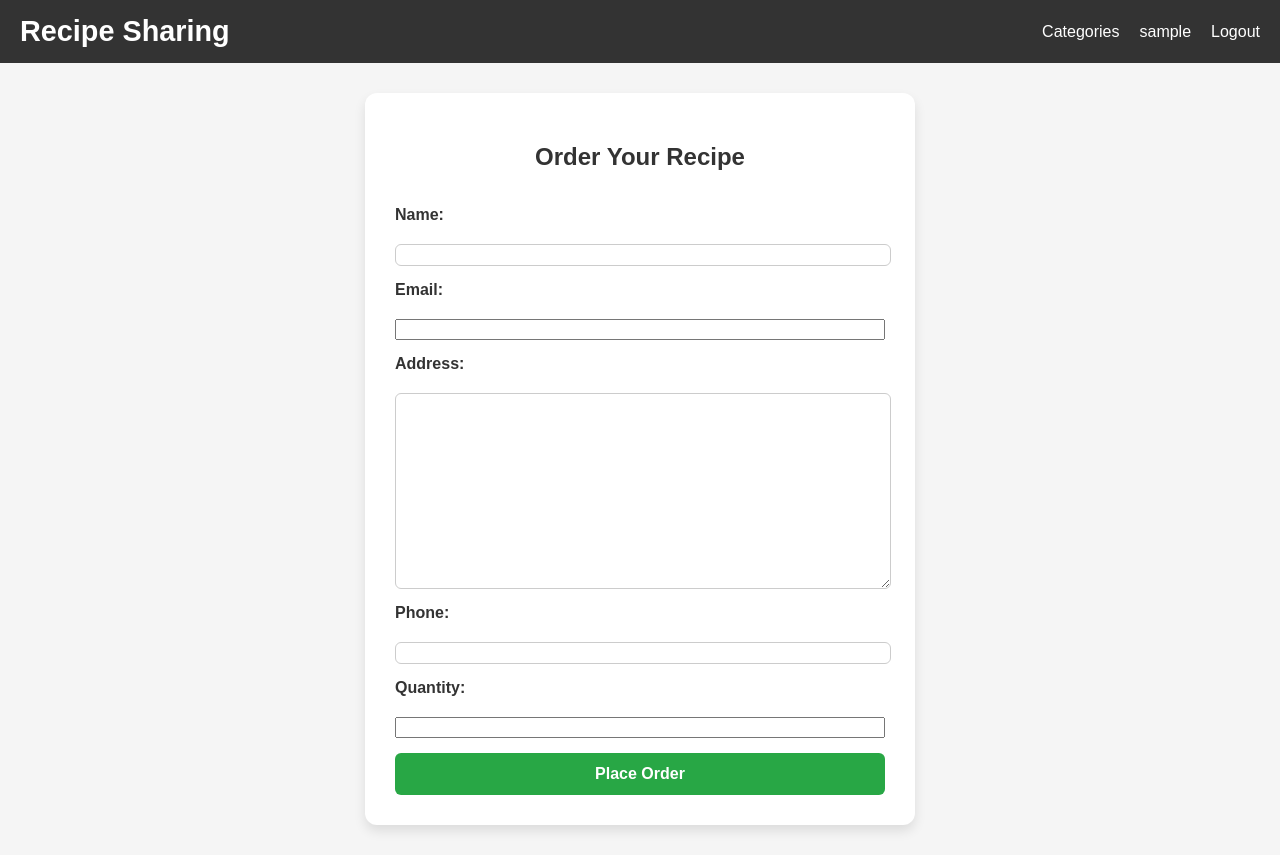
After one commit to Tharaniguru/RecipeSharing, a Django app: page /order/1 in a window 1280 px wide. The commit adds this page. Run offline with Django 5.2, Linux system fonts and the light colour scheme; the visitor is signed in with stand-in values (Sample User, id 1).

Commit message:
order form

```diff
--- a/recipeapp/forms.py
+++ b/recipeapp/forms.py
@@ -1,5 +1,6 @@
 from django import forms
-from django.contrib.auth.models import User
+from django.contrib.auth.models import *
+from .models import *
 from django.contrib.auth.forms import UserCreationForm, AuthenticationForm
 class SignUpForm(forms.ModelForm):
     password = forms.CharField(widget=forms.PasswordInput)
@@ -11,3 +12,8 @@ class SignUpForm(forms.ModelForm):
 class LoginForm(AuthenticationForm):
     username = forms.CharField(label="Username")
     password = forms.CharField(widget=forms.PasswordInput, label="Password")
+
+class OrderForm(forms.ModelForm):
+    class Meta:
+        model = Order
+        fields = ['customer_name', 'email', 'address', 'phone', 'product', 'quantity']
--- a/recipeapp/models.py
+++ b/recipeapp/models.py
@@ -17,3 +17,17 @@ class Recipes(models.Model):
     latitude = models.FloatField(null=True, blank=True)
     longitude = models.FloatField(null=True, blank=True)
     user = models.ForeignKey(User, on_delete=models.CASCADE)
+
+class Order(models.Model):
+    customer_name = models.CharField(max_length=100)
+    email = models.EmailField()
+    address = models.TextField()
+    phone = models.CharField(max_length=15)
+    product = models.CharField(max_length=100)
+    quantity = models.PositiveIntegerField()
+    latitude = models.FloatField(null=True, blank=True)
+    longitude = models.FloatField(null=True, blank=True)
+    order_date = models.DateTimeField(auto_now_add=True)
+
+    def __str__(self):
+        return f"Order by {self.customer_name}"
--- /dev/null
+++ b/recipeapp/templates/order.html
@@ -0,0 +1,33 @@
+{% load static %}
+<!DOCTYPE html>
+<html lang="en">
+<head>
+    <meta charset="UTF-8">
+    <title>Add Recipe</title>
+    <link rel="stylesheet" href="{% static 'css/addrecipe.css' %}">
+</head>
+<body>
+    {% include "navbar.html" %}
+
+    <div class="container">
+        <form id="recipe-form" method="POST" action="{% url 'profile' %}">
+            {% csrf_token %}
+            <h2>Order Your Recipe</h2>
+
+            <label>Name:</label>
+            {{form.customer_name}}
+
+            <label>Email:</label>
+            {{form.email}}
+
+            <label>Address:</label>
+            {{form.address}}
+            <label>Phone:</label>
+            {{form.phone}}
+
+            <label>Quantity:</label>
+            {{form.quantity}}
+
+            <button type="submit">Place Order</button>
+        </form>
+    </div>
--- a/recipeapp/urls.py
+++ b/recipeapp/urls.py
@@ -12,5 +12,6 @@ urlpatterns = [
     path("categories/<str:name>", recipedetail_view, name="recipedetail"),
     path("category/<str:category>",categorydisplay_view,name="category_display"),
     path("delete-recipe/<int:id>/", delete_recipe_view, name="delete_recipe"),
-    path("follow/<str:user>",follow_view,name="follow")
+    path("follow/<str:user>",follow_view,name="follow"),
+    path("order/<str:name>",order_view,name="order")
 ]
--- a/recipeapp/views.py
+++ b/recipeapp/views.py
@@ -1,10 +1,10 @@
 from django.shortcuts import render,redirect
-from .models import Category,Recipes
+from .models import *
 import re
 from django.contrib.auth import login,logout
 from django.shortcuts import get_object_or_404
 from django.contrib import messages
-from .forms import SignUpForm, LoginForm
+from .forms import *
 from django.contrib.auth.decorators import login_required
 
 
@@ -14,6 +14,7 @@ def Home_view(request):
 
 @login_required
 def profile_view(request):
+    orders=OrderForm
     user_recipes = Recipes.objects.filter(user=request.user).order_by('-id')
     return render(request, "profile.html",{"user_recipes": user_recipes})
 
@@ -52,6 +53,24 @@ def addrecipe_view(request):
         messages.success(request, "Recipe added successfully.")
         return redirect("home")
     return render(request, "addrecipe.html")
+
+@login_required
+def order_view(request,name):
+    if request.method == 'POST':
+        form = OrderForm(request.POST)
+        if form.is_valid():
+            order = form.save(commit=False)
+            order.latitude = request.POST.get('latitude')
+            order.longitude = request.POST.get('longitude')
+            order.product=name
+            order.save()
+            messages.success(request, "Order placed successfully.")
+            return redirect('profile')
+    else:
+        form = OrderForm()
+
+    return render(request, "order.html", {'form': form})
+
 
 @login_required
 def delete_recipe_view(request, id):
```
Also changed, not shown: recipeapp/templates/displayfood.html (+29 -1 lines), recipeapp/migrations/0009_order.py (added), recipeapp/migrations/0010_order_latitude_order_longitude.py (added).
